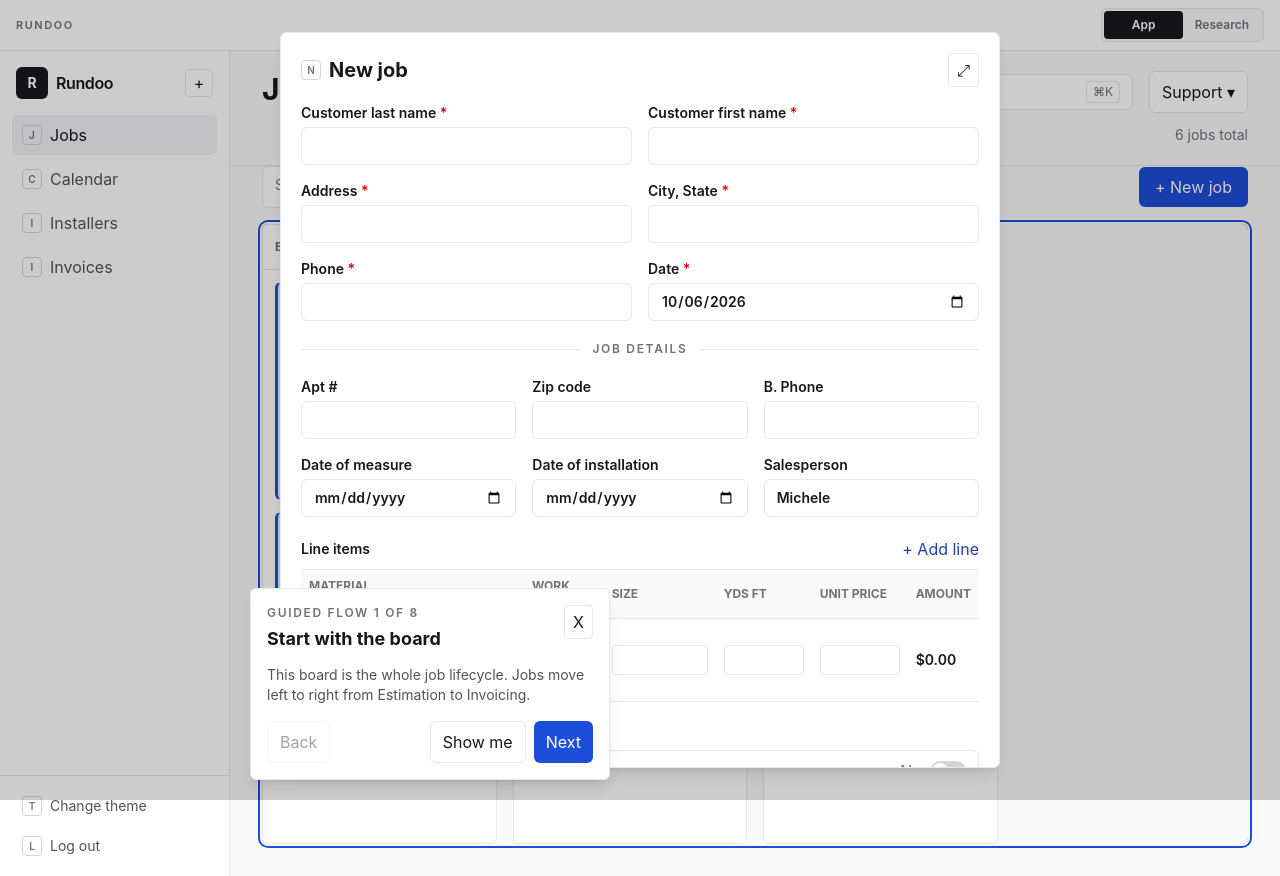
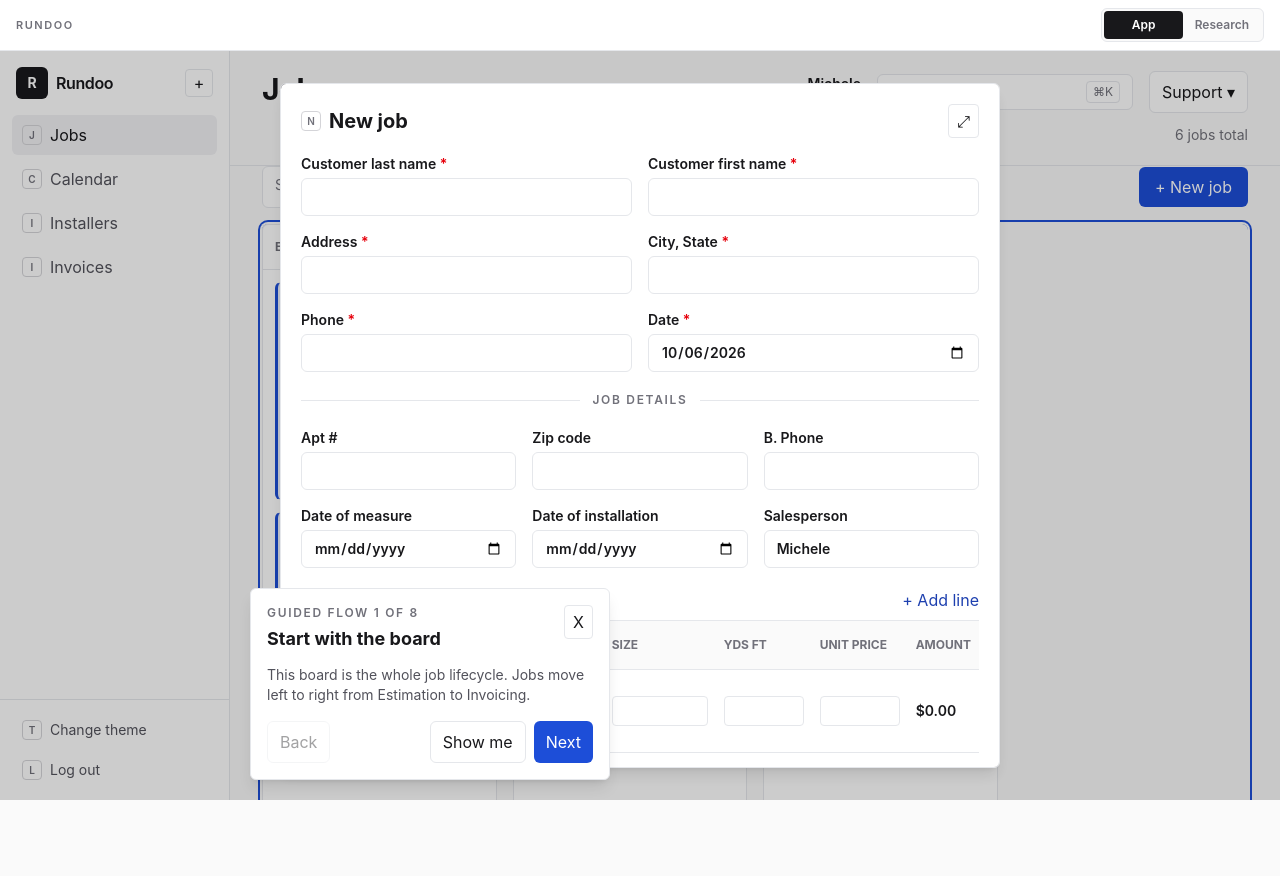
Before and after one commit to ninaychung/rundoo, a React (Vite) app: page / in a window 1280 px wide. Both pictures are taken after a click on the button "+ New job". After the commit the page ends 800 px from the top, so only its background shows below. Built offline with nearby package versions, Linux system fonts and the light colour scheme.

Commit message:
Keep the job drawer below the App/Research bar
The drawer was position:fixed to the full viewport, so the mode switcher
covered its header. Confine overlays to the app shell under the bar.

Co-authored-by: Nina Chung <ninaychung@users.noreply.github.com>

```diff
--- a/src/App.jsx
+++ b/src/App.jsx
@@ -278,11 +278,11 @@ function App() {
   }
 
   return (
-    <div className="min-h-screen bg-[#FAFAFA] text-[#18181B]">
+    <div className="flex h-screen flex-col bg-[#FAFAFA] text-[#18181B]">
       <ModeSwitcher current="app" />
-      <div className="flex min-h-screen">
+      <div className="relative flex min-h-0 flex-1">
       <Sidebar activeNav={activeNav} setActiveNav={setActiveNav} />
-      <div className="min-w-0 flex-1">
+      <div className="min-w-0 flex-1 overflow-auto">
         <TopBar title={activeNav} view={view} setView={setView} />
         <main className="px-8 pb-8">
           {activeNav === 'Jobs' && view === 'Board' && (
@@ -363,7 +363,7 @@ function ModeSwitcher({ current }) {
   const researchHref = `${import.meta.env.BASE_URL}research/index.html`
 
   return (
-    <div className="sticky top-0 z-50 border-b border-[#E5E7EB] bg-white">
+    <div className="sticky top-0 z-20 shrink-0 border-b border-[#E5E7EB] bg-white">
       <div className="flex items-center justify-between px-4 py-2">
         <p className="text-[11px] font-semibold uppercase tracking-[0.14em] text-[#71717A]">
           Rundoo
@@ -645,7 +645,7 @@ function JobDrawer({ job, expanded, setExpanded, close, updateJob, openStock, op
   const [localInstructions, setLocalInstructions] = useState(job.instructions)
   const setLineItems = (lineItems) => updateJob(job.id, { lineItems, amount: saleTotal(lineItems), totals: totalsFor(lineItems, job.totals.deposit, job.totals.delivery) })
   return (
-    <div className="fixed inset-0 z-40 flex justify-end bg-black/20">
+    <div className="absolute inset-0 z-40 flex justify-end bg-black/20">
       <aside className={`${expanded ? 'w-full' : 'w-[560px]'} flex h-full flex-col border-l border-[#E5E7EB] bg-white ${tourRing(guideTarget, 'drawer')}`}>
         <div className="flex items-start justify-between border-b border-[#E5E7EB] p-4">
           <div><p className="font-semibold text-[#1E40AF]">{job.id}</p><h2 className="text-xl font-bold">{job.customer}</h2><StatusPill label={`${job.column} / ${job.subState}`} /></div>
@@ -817,7 +817,7 @@ function WorkOrderTable({ job, hidePrices = false }) {
 }
 
 function Modal({ children, wide = false, expanded = false }) {
-  return <div className="fixed inset-0 z-50 flex items-center justify-center bg-black/20 p-8"><section className={`${expanded ? 'h-full w-full' : wide ? 'w-[720px]' : 'w-[560px]'} max-h-full overflow-auto rounded-md border border-[#E5E7EB] bg-white p-5 shadow-lg`}>{children}</section></div>
+  return <div className="absolute inset-0 z-50 flex items-center justify-center bg-black/20 p-8"><section className={`${expanded ? 'h-full w-full' : wide ? 'w-[720px]' : 'w-[560px]'} max-h-full overflow-auto rounded-md border border-[#E5E7EB] bg-white p-5 shadow-lg`}>{children}</section></div>
 }
 
 function ModalHeader({ title, expanded, setExpanded }) {
```
